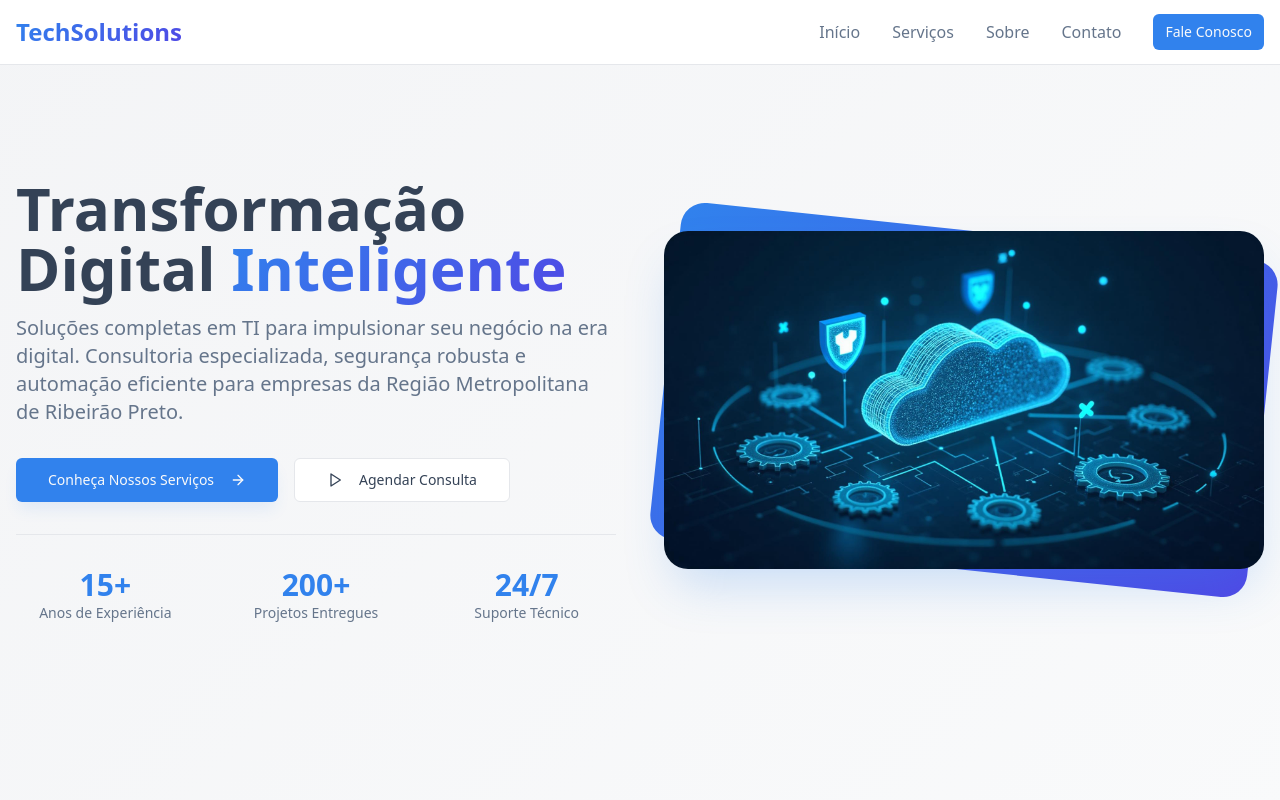
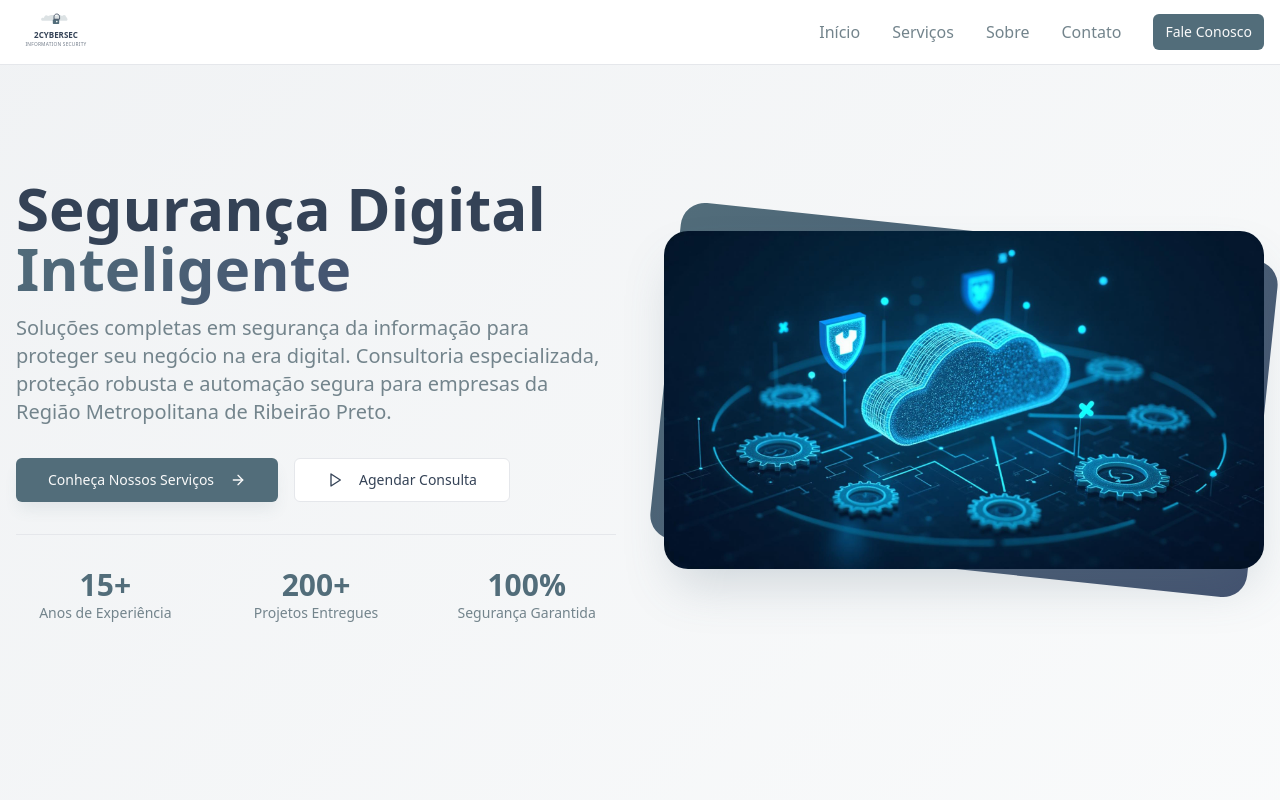
Before and after one commit to gnoccioli/site-2cybercec, a React (Vite) app: page / in a window 1280 px wide. Shown: the top 800 px of the page. Built offline with nearby package versions, Linux system fonts and the light colour scheme; the HTML template or start-up script is replaced by a standard one.

Commit message:
Update company information

```diff
--- a/src/components/Contact.tsx
+++ b/src/components/Contact.tsx
@@ -14,17 +14,17 @@ const Contact = () => {
     {
       icon: Phone,
       title: "Telefone",
-      details: ["(16) 3000-0000", "(16) 99999-9999"],
+      details: ["(16) 3170-2180"],
     },
     {
       icon: Mail,
       title: "Email",
-      details: ["contato@techsolutions.com.br", "suporte@techsolutions.com.br"],
+      details: ["contato@2cybersec.com.br"],
     },
     {
       icon: Clock,
       title: "Horário",
-      details: ["Segunda à Sexta: 8h às 18h", "Suporte 24/7 disponível"],
+      details: ["Segunda à Sexta: 8h às 18h"],
     },
   ];
 
--- a/src/components/Footer.tsx
+++ b/src/components/Footer.tsx
@@ -1,4 +1,5 @@
-import { MapPin, Phone, Mail, Linkedin, Facebook, Instagram } from "lucide-react";
+import { MapPin, Phone, Mail, Instagram } from "lucide-react";
+import Logo from "@/components/Logo";
 
 const Footer = () => {
   const services = [
@@ -23,21 +24,15 @@ const Footer = () => {
         <div className="grid md:grid-cols-2 lg:grid-cols-4 gap-8">
           {/* Company Info */}
           <div className="space-y-6">
-            <h3 className="text-2xl font-bold">TechSolutions</h3>
+            <Logo className="h-16 text-white" />
             <p className="text-gray-300 leading-relaxed">
-              Transformando empresas através da tecnologia. Soluções inovadoras
+              Transformando empresas através da segurança digital. Soluções inovadoras
               e personalizadas para a Região Metropolitana de Ribeirão Preto.
             </p>
             <div className="flex space-x-4">
-              <div className="w-10 h-10 bg-white/10 rounded-lg flex items-center justify-center hover:bg-primary/20 transition-colors cursor-pointer">
-                <Linkedin className="h-5 w-5" />
-              </div>
-              <div className="w-10 h-10 bg-white/10 rounded-lg flex items-center justify-center hover:bg-primary/20 transition-colors cursor-pointer">
-                <Facebook className="h-5 w-5" />
-              </div>
-              <div className="w-10 h-10 bg-white/10 rounded-lg flex items-center justify-center hover:bg-primary/20 transition-colors cursor-pointer">
+              <a href="http://instagram.com/2cybersec" target="_blank" rel="noopener noreferrer" className="w-10 h-10 bg-white/10 rounded-lg flex items-center justify-center hover:bg-primary/20 transition-colors cursor-pointer">
                 <Instagram className="h-5 w-5" />
-              </div>
+              </a>
             </div>
           </div>
 
@@ -82,11 +77,11 @@ const Footer = () => {
               </div>
               <div className="flex items-center space-x-3">
                 <Phone className="h-5 w-5 text-primary" />
-                <p className="text-gray-300">(16) 3000-0000</p>
+                <p className="text-gray-300">(16) 3170-2180</p>
               </div>
               <div className="flex items-center space-x-3">
                 <Mail className="h-5 w-5 text-primary" />
-                <p className="text-gray-300">contato@techsolutions.com.br</p>
+                <p className="text-gray-300">contato@2cybersec.com.br</p>
               </div>
             </div>
           </div>
@@ -95,7 +90,7 @@ const Footer = () => {
         <div className="border-t border-white/10 mt-12 pt-8">
           <div className="flex flex-col md:flex-row justify-between items-center space-y-4 md:space-y-0">
             <p className="text-gray-400 text-sm">
-              © 2024 TechSolutions. Todos os direitos reservados.
+              © 2024 2cybersec. Todos os direitos reservados.
             </p>
             <div className="flex space-x-6 text-sm">
               <a href="#" className="text-gray-400 hover:text-white transition-colors">
--- a/src/components/Header.tsx
+++ b/src/components/Header.tsx
@@ -1,6 +1,7 @@
 import { useState } from "react";
 import { Button } from "@/components/ui/button";
 import { Menu, X } from "lucide-react";
+import Logo from "@/components/Logo";
 
 const Header = () => {
   const [isMenuOpen, setIsMenuOpen] = useState(false);
@@ -17,9 +18,7 @@ const Header = () => {
       <div className="container mx-auto px-4">
         <div className="flex items-center justify-between h-16">
           <div className="flex items-center">
-            <h1 className="text-2xl font-bold bg-gradient-primary bg-clip-text text-transparent">
-              TechSolutions
-            </h1>
+            <Logo className="h-12" />
           </div>
 
           {/* Desktop Navigation */}
--- a/src/components/Hero.tsx
+++ b/src/components/Hero.tsx
@@ -10,14 +10,14 @@ const Hero = () => {
           <div className="space-y-8">
             <div className="space-y-4">
               <h1 className="text-4xl md:text-5xl lg:text-6xl font-bold leading-tight">
-                Transformação Digital{" "}
+                Segurança Digital{" "}
                 <span className="bg-gradient-primary bg-clip-text text-transparent">
                   Inteligente
                 </span>
               </h1>
               <p className="text-lg md:text-xl text-muted-foreground leading-relaxed">
-                Soluções completas em TI para impulsionar seu negócio na era digital.
-                Consultoria especializada, segurança robusta e automação eficiente para
+                Soluções completas em segurança da informação para proteger seu negócio na era digital.
+                Consultoria especializada, proteção robusta e automação segura para
                 empresas da Região Metropolitana de Ribeirão Preto.
               </p>
             </div>
@@ -43,8 +43,8 @@ const Hero = () => {
                 <div className="text-sm text-muted-foreground">Projetos Entregues</div>
               </div>
               <div className="text-center">
-                <div className="text-2xl md:text-3xl font-bold text-primary">24/7</div>
-                <div className="text-sm text-muted-foreground">Suporte Técnico</div>
+                <div className="text-2xl md:text-3xl font-bold text-primary">100%</div>
+                <div className="text-sm text-muted-foreground">Segurança Garantida</div>
               </div>
             </div>
           </div>
--- /dev/null
+++ b/src/components/Logo.tsx
@@ -0,0 +1,32 @@
+const Logo = ({ className = "h-8 w-auto" }: { className?: string }) => {
+  return (
+    <svg
+      viewBox="0 0 200 120"
+      className={className}
+      fill="currentColor"
+    >
+      {/* Cloud icon with lock */}
+      <g transform="translate(100, 30)">
+        {/* Cloud shape */}
+        <path
+          d="M-20,-10 C-25,-15 -30,-10 -30,-5 C-35,-8 -40,-3 -35,2 L25,2 C30,2 30,-3 25,-8 C25,-12 20,-15 15,-10 C10,-15 5,-12 0,-10 C-5,-15 -15,-12 -20,-10 Z"
+          className="fill-primary/20"
+        />
+        {/* Lock icon */}
+        <rect x="-8" y="-2" width="16" height="12" rx="2" className="fill-primary"/>
+        <path d="M-5,-8 C-5,-12 -2,-15 2,-15 C6,-15 9,-12 9,-8 L9,-2 L-5,-2 Z" fill="none" stroke="currentColor" strokeWidth="2"/>
+        <circle cx="2" cy="4" r="2" className="fill-white"/>
+      </g>
+
+      {/* Company name */}
+      <text x="100" y="75" textAnchor="middle" className="fill-current font-bold text-xl">
+        2CYBERSEC
+      </text>
+      <text x="100" y="95" textAnchor="middle" className="fill-current text-xs opacity-70 uppercase tracking-wider">
+        Information Security
+      </text>
+    </svg>
+  );
+};
+
+export default Logo;
--- a/src/index.css
+++ b/src/index.css
@@ -17,16 +17,16 @@ All colors MUST be HSL.
     --popover: 0 0% 100%;
     --popover-foreground: 215 25% 27%;
 
-    --primary: 214 84% 56%;
+    --primary: 200 20% 40%;
     --primary-foreground: 0 0% 98%;
 
-    --secondary: 220 14% 96%;
-    --secondary-foreground: 215 25% 27%;
+    --secondary: 210 15% 95%;
+    --secondary-foreground: 200 20% 40%;
 
-    --muted: 220 14% 96%;
-    --muted-foreground: 215 16% 47%;
+    --muted: 210 15% 95%;
+    --muted-foreground: 200 10% 50%;
 
-    --accent: 214 84% 56%;
+    --accent: 200 20% 40%;
     --accent-foreground: 0 0% 98%;
 
     --destructive: 0 84% 60%;
@@ -36,15 +36,15 @@ All colors MUST be HSL.
     --input: 220 13% 91%;
     --ring: 214 84% 56%;
 
-    /* Tech gradients */
-    --gradient-primary: linear-gradient(135deg, hsl(214 84% 56%), hsl(243 75% 59%));
-    --gradient-secondary: linear-gradient(135deg, hsl(220 14% 96%), hsl(210 20% 98%));
-    --gradient-dark: linear-gradient(135deg, hsl(215 25% 27%), hsl(215 19% 35%));
+    /* Cybersecurity gradients */
+    --gradient-primary: linear-gradient(135deg, hsl(200 20% 40%), hsl(220 25% 35%));
+    --gradient-secondary: linear-gradient(135deg, hsl(210 15% 95%), hsl(200 20% 98%));
+    --gradient-dark: linear-gradient(135deg, hsl(220 25% 20%), hsl(210 20% 25%));
 
     /* Shadows */
-    --shadow-soft: 0 4px 6px -1px hsl(214 84% 56% / 0.1);
-    --shadow-medium: 0 10px 15px -3px hsl(214 84% 56% / 0.1);
-    --shadow-large: 0 25px 50px -12px hsl(214 84% 56% / 0.25);
+    --shadow-soft: 0 4px 6px -1px hsl(200 20% 40% / 0.1);
+    --shadow-medium: 0 10px 15px -3px hsl(200 20% 40% / 0.1);
+    --shadow-large: 0 25px 50px -12px hsl(200 20% 40% / 0.25);
 
     --radius: 0.5rem;
 
```
